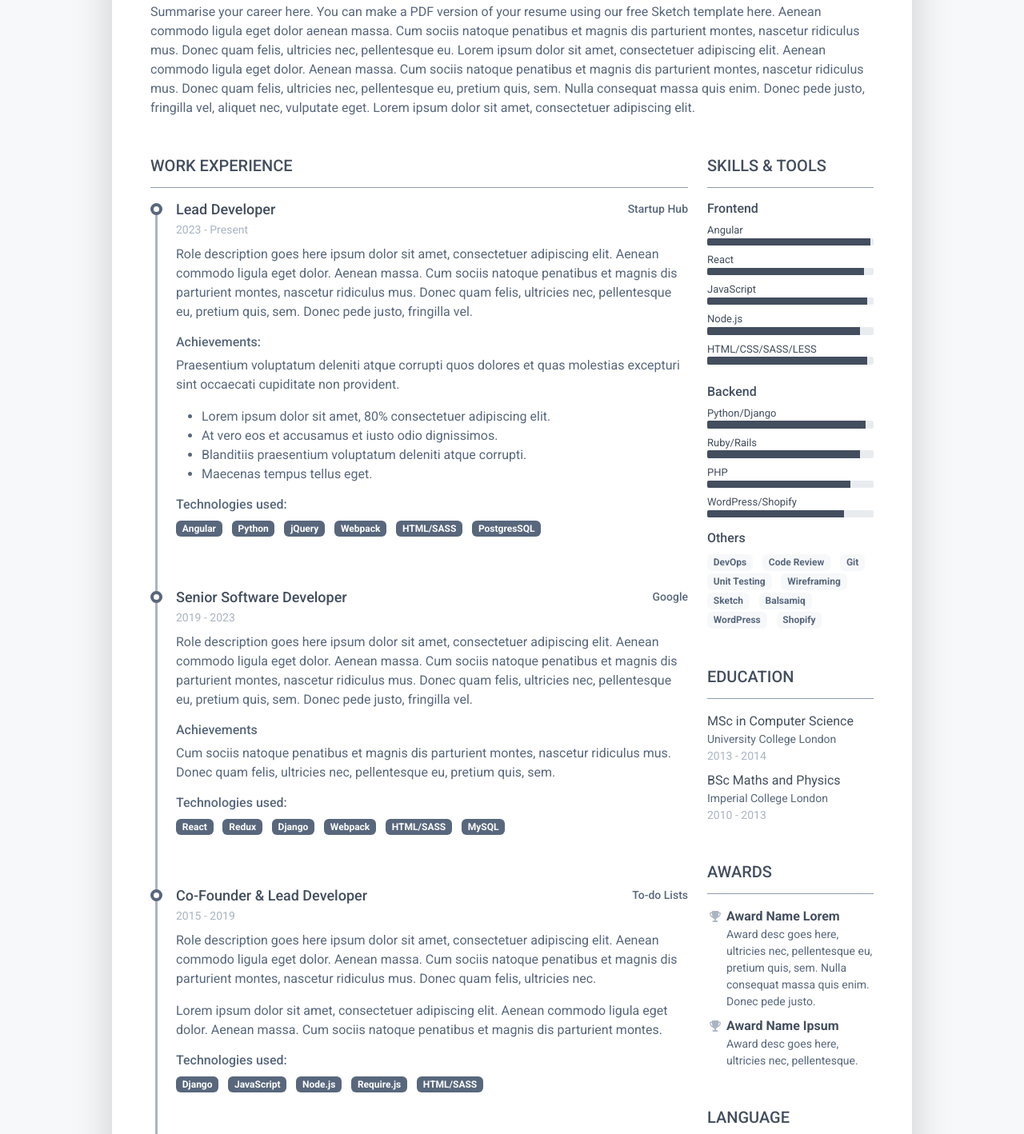
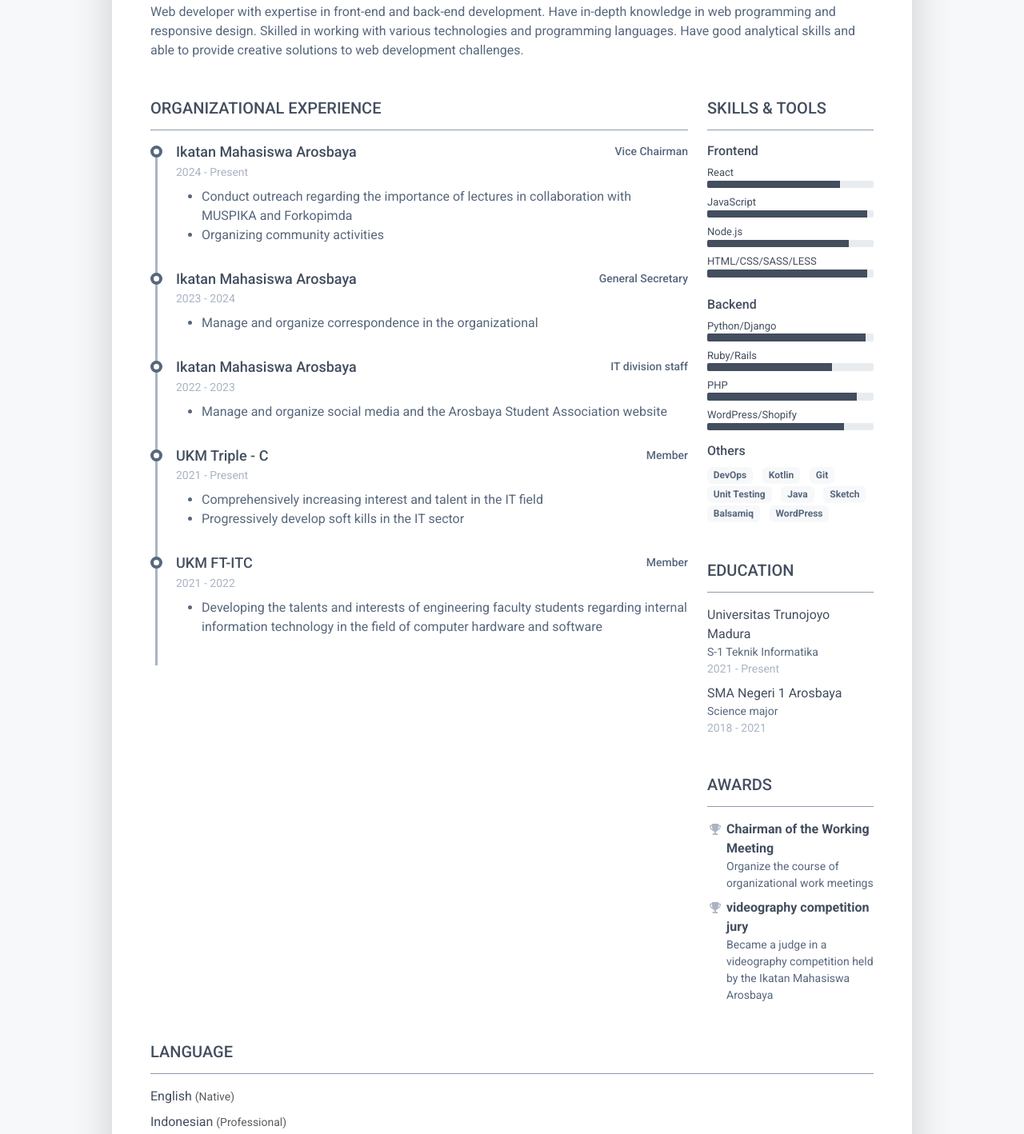
Before and after one commit to FaturRosek/tugas2-fswd-arkatama, a plain HTML site: page index.html in a window 1280 px wide. Shown: the part 351-1769 px from the top of the page at 80% size. Drawn offline with Linux system fonts and the light colour scheme.

Commit message:
[FIX] feat cv

```diff
--- a/index.html
+++ b/index.html
@@ -30,26 +30,18 @@
 		    <header class="resume-header pt-4 pt-md-0">
 			    <div class="row">
 				    <div class="col-block col-md-auto resume-picture-holder text-center text-md-start">
-				        <img class="picture" src="assets/images/profile.jpg" alt="">
+				        <img class="picture" src="assets/images/foto.jpg" alt="" height="220">
 				    </div><!--//col-->
 				    <div class="col">
 					    <div class="row p-4 justify-content-center justify-content-md-between">
 						    <div class="primary-info col-auto">
-							    <h1 class="name mt-0 mb-1 text-white text-uppercase text-uppercase">Steve Doe</h1>
+							    <h1 class="name mt-0 mb-1 text-white text-uppercase text-uppercase">Fatur Rosek</h1>
 							    <div class="title mb-3">Full Stack Developer</div>
 							    <ul class="list-unstyled">
-								    <li class="mb-2"><a class="text-link" href="#"><i class="far fa-envelope fa-fw me-2" data-fa-transform="grow-3"></i>Steve.Doe@website.com</a></li>
-								    <li><a class="text-link" href="#"><i class="fas fa-mobile-alt fa-fw me-2" data-fa-transform="grow-6"></i>0123 456 78900</a></li>
+								    <li class="mb-2"><a class="text-link" href="#"><i class="far fa-envelope fa-fw me-2" data-fa-transform="grow-3"></i>faturviagenzjr@gmail.com</a></li>
+								    <li><a class="text-link" href="#"><i class="fas fa-mobile-alt fa-fw me-2" data-fa-transform="grow-6"></i>08813125679</a></li>
 							    </ul>
 						    </div><!--//primary-info-->
-						    <div class="secondary-info col-auto mt-2">
-							    <ul class="resume-social list-unstyled">
-					                <li class="mb-3"><a class="text-link" href="#"><span class="fa-container text-center me-2"><i class="fab fa-linkedin-in fa-fw"></i></span>linkedin.com/in/stevedoe</a></li>
-					                <li class="mb-3"><a class="text-link" href="#"><span class="fa-container text-center me-2"><i class="fab fa-github-alt fa-fw"></i></span>github.com/username</a></li>
-					                <li class="mb-3"><a class="text-link" href="#"><span class="fa-container text-center me-2"><i class="fab fa-codepen fa-fw"></i></span>codepen.io/username/</a></li>
-					                <li><a class="text-link" href="#"><span class="fa-container text-center me-2"><i class="fas fa-globe"></i></span>yourwebsite.com</a></li>
-							    </ul>
-						    </div><!--//secondary-info-->
 					    </div><!--//row-->
 
 				    </div><!--//col-->
@@ -59,120 +51,110 @@
 			    <section class="resume-section summary-section mb-5">
 				    <h2 class="resume-section-title text-uppercase font-weight-bold pb-3 mb-3">Career Summary</h2>
 				    <div class="resume-section-content">
-					    <p class="mb-0">Summarise your career here. <a class="text-reset text-link" href="https://themes.3rdwavemedia.com/resources/sketch-template/pillar-sketch-sketch-resume-template-for-developers/" target="_blank">You can make a PDF version of your resume using our free Sketch template here</a>. Aenean commodo ligula eget dolor aenean massa. Cum sociis natoque penatibus et magnis dis parturient montes, nascetur ridiculus mus. Donec quam felis, ultricies nec, pellentesque eu. Lorem ipsum dolor sit amet, consectetuer adipiscing elit. Aenean commodo ligula eget dolor. Aenean massa. Cum sociis natoque penatibus et magnis dis parturient montes, nascetur ridiculus mus. Donec quam felis, ultricies nec, pellentesque eu, pretium quis, sem. Nulla consequat massa quis enim. Donec pede justo, fringilla vel, aliquet nec, vulputate eget. Lorem ipsum dolor sit amet, consectetuer adipiscing elit.</p>
+					    <p class="mb-0">Web developer with expertise in front-end and back-end development. Have in-depth knowledge in web programming and responsive design. Skilled in working with various technologies and programming languages. Have good analytical skills and able to provide creative solutions to web development challenges.</p>
 				    </div>
 			    </section><!--//summary-section-->
 			    <div class="row">
 				    <div class="col-lg-9">
 					    <section class="resume-section experience-section mb-5">
-						    <h2 class="resume-section-title text-uppercase font-weight-bold pb-3 mb-3">Work Experience</h2>
+						    <h2 class="resume-section-title text-uppercase font-weight-bold pb-3 mb-3">Organizational Experience</h2>
 						    <div class="resume-section-content">
 							    <div class="resume-timeline position-relative">
-								    <article class="resume-timeline-item position-relative pb-5">
+								    <article class="resume-timeline-item position-relative pb-3">
 
 									    <div class="resume-timeline-item-header mb-2">
 										    <div class="d-flex flex-column flex-md-row">
-										        <h3 class="resume-position-title font-weight-bold mb-1">Lead Developer</h3>
-										        <div class="resume-company-name ms-auto">Startup Hub</div>
+										        <h3 class="resume-position-title font-weight-bold mb-1">Ikatan Mahasiswa Arosbaya</h3>
+										        <div class="resume-company-name ms-auto">Vice Chairman</div>
 										    </div><!--//row-->
-										    <div class="resume-position-time">2023 - Present</div>
+										    <div class="resume-position-time">2024 - Present</div>
 									    </div><!--//resume-timeline-item-header-->
 									    <div class="resume-timeline-item-desc">
-										    <p>Role description goes here ipsum dolor sit amet, consectetuer adipiscing elit. Aenean commodo ligula eget dolor. Aenean massa. Cum sociis natoque penatibus et magnis dis parturient montes, nascetur ridiculus mus. Donec quam felis, ultricies nec, pellentesque eu, pretium quis, sem. Donec pede justo, fringilla vel.</p>
-										    <h4 class="resume-timeline-item-desc-heading font-weight-bold">Achievements:</h4>
-										    <p>Praesentium voluptatum deleniti atque corrupti quos dolores et quas molestias excepturi sint occaecati cupiditate non provident.</p>
+
 										    <ul>
-											    <li>Lorem ipsum dolor sit amet, 80% consectetuer adipiscing elit.</li>
-											    <li>At vero eos et accusamus et iusto odio dignissimos.</li>
-											    <li>Blanditiis praesentium voluptatum deleniti atque corrupti.</li>
-											    <li>Maecenas tempus tellus eget.</li>
-										    </ul>
-										    <h4 class="resume-timeline-item-desc-heading font-weight-bold">Technologies used:</h4>
-										    <ul class="list-inline">
-											    <li class="list-inline-item"><span class="badge bg-secondary badge-pill">Angular</span></li>
-											    <li class="list-inline-item"><span class="badge bg-secondary badge-pill">Python</span></li>
-											    <li class="list-inline-item"><span class="badge bg-secondary badge-pill">jQuery</span></li>
-											    <li class="list-inline-item"><span class="badge bg-secondary badge-pill">Webpack</span></li>
-											    <li class="list-inline-item"><span class="badge bg-secondary badge-pill">HTML/SASS</span></li>
-											    <li class="list-inline-item"><span class="badge bg-secondary badge-pill">PostgresSQL</span></li>
+											    <li>Conduct outreach regarding the importance of lectures in collaboration with MUSPIKA and
+													Forkopimda</li>
+												<li>Organizing community activities</li>
 										    </ul>
 									    </div><!--//resume-timeline-item-desc-->
 
 								    </article><!--//resume-timeline-item-->
 
-								    <article class="resume-timeline-item position-relative pb-5">
+								    <article class="resume-timeline-item position-relative pb-3">
 
 									    <div class="resume-timeline-item-header mb-2">
 										    <div class="d-flex flex-column flex-md-row">
-										        <h3 class="resume-position-title font-weight-bold mb-1">Senior Software Developer</h3>
-										        <div class="resume-company-name ms-auto">Google</div>
+										        <h3 class="resume-position-title font-weight-bold mb-1">Ikatan Mahasiswa Arosbaya</h3>
+										        <div class="resume-company-name ms-auto">General Secretary</div>
 										    </div><!--//row-->
-										    <div class="resume-position-time">2019 - 2023</div>
+										    <div class="resume-position-time">2023 - 2024</div>
 									    </div><!--//resume-timeline-item-header-->
 									    <div class="resume-timeline-item-desc">
-										    <p>Role description goes here ipsum dolor sit amet, consectetuer adipiscing elit. Aenean commodo ligula eget dolor. Aenean massa. Cum sociis natoque penatibus et magnis dis parturient montes, nascetur ridiculus mus. Donec quam felis, ultricies nec, pellentesque eu, pretium quis, sem. Donec pede justo, fringilla vel.</p>
-										    <h4 class="resume-timeline-item-desc-heading font-weight-bold">Achievements</h4>
-										    <p>Cum sociis natoque penatibus et magnis dis parturient montes, nascetur ridiculus mus. Donec quam felis, ultricies nec, pellentesque eu, pretium quis, sem.</p>
-										    <h4 class="resume-timeline-item-desc-heading font-weight-bold">Technologies used:</h4>
-										    <ul class="list-inline">
-											    <li class="list-inline-item"><span class="badge bg-secondary badge-pill">React</span></li>
-											    <li class="list-inline-item"><span class="badge bg-secondary badge-pill">Redux</span></li>
-											    <li class="list-inline-item"><span class="badge bg-secondary badge-pill">Django</span></li>
-											    <li class="list-inline-item"><span class="badge bg-secondary badge-pill">Webpack</span></li>
-											    <li class="list-inline-item"><span class="badge bg-secondary badge-pill">HTML/SASS</span></li>
-											    <li class="list-inline-item"><span class="badge bg-secondary badge-pill">MySQL</span></li>
+
+										    <ul>
+											    <li>Manage and organize correspondence in the organizational</li>
+
 										    </ul>
-									    </div><!--//resume-timeline-item-desc-->
+											</div>
 
 								    </article><!--//resume-timeline-item-->
 
-								    <article class="resume-timeline-item position-relative pb-5">
+								    <article class="resume-timeline-item position-relative pb-3">
 
 									    <div class="resume-timeline-item-header mb-2">
 										    <div class="d-flex flex-column flex-md-row">
-										        <h3 class="resume-position-title font-weight-bold mb-1">Co-Founder & Lead Developer</h3>
-										        <div class="resume-company-name ms-auto">To-do Lists</div>
+										        <h3 class="resume-position-title font-weight-bold mb-1">Ikatan Mahasiswa Arosbaya</h3>
+										        <div class="resume-company-name ms-auto">IT division staff</div>
 										    </div><!--//row-->
-										    <div class="resume-position-time">2015 - 2019</div>
+										    <div class="resume-position-time">2022 - 2023</div>
 									    </div><!--//resume-timeline-item-header-->
-									    <div class="resume-timeline-item-desc">
-										    <p>Role description goes here ipsum dolor sit amet, consectetuer adipiscing elit. Aenean commodo ligula eget dolor. Aenean massa. Cum sociis natoque penatibus et magnis dis parturient montes, nascetur ridiculus mus. Donec quam felis, ultricies nec.</p>
-										    <p>Lorem ipsum dolor sit amet, consectetuer adipiscing elit. Aenean commodo ligula eget dolor. Aenean massa. Cum sociis natoque penatibus et magnis dis parturient montes.</p>
-										    <h4 class="resume-timeline-item-desc-heading font-weight-bold">Technologies used:</h4>
-										    <ul class="list-inline">
-											    <li class="list-inline-item"><span class="badge bg-secondary badge-pill">Django</span></li>
-											    <li class="list-inline-item"><span class="badge bg-secondary badge-pill">JavaScript</span></li>
-											    <li class="list-inline-item"><span class="badge bg-secondary badge-pill">Node.js</span></li>
-											    <li class="list-inline-item"><span class="badge bg-secondary badge-pill">Require.js</span></li>
-											    <li class="list-inline-item"><span class="badge bg-secondary badge-pill">HTML/SASS</span></li>
+										<div class="resume-timeline-item-desc">
+
+										    <ul>
+											    <li>Manage and organize social media and the Arosbaya Student Association website</li>
+
 										    </ul>
-									    </div><!--//resume-timeline-item-desc-->
+											</div>
 
 								    </article><!--//resume-timeline-item-->
 
-								    <article class="resume-timeline-item position-relative">
+								    <article class="resume-timeline-item position-relative pb-3">
 
 									    <div class="resume-timeline-item-header mb-2">
 										    <div class="d-flex flex-column flex-md-row">
-										        <h3 class="resume-position-title font-weight-bold mb-1">Web Developer <small class="text-muted">(Intern)</small></h3>
-										        <div class="resume-company-name ms-auto">Amazon</div>
+										        <h3 class="resume-position-title font-weight-bold mb-1">UKM Triple - C</h3>
+										        <div class="resume-company-name ms-auto">Member</div>
 										    </div><!--//row-->
-										    <div class="resume-position-time">2014 - 2015</div>
+										    <div class="resume-position-time">2021 - Present</div>
 									    </div><!--//resume-timeline-item-header-->
-									    <div class="resume-timeline-item-desc">
-										    <p>Role description goes here ipsum dolor sit amet, consectetuer adipiscing elit. Aenean commodo ligula eget dolor. Aenean massa. Cum sociis natoque penatibus et magnis dis parturient montes, nascetur ridiculus mus. Donec quam felis, ultricies nec. Fusce vulputate eleifend sapien. Vestibulum purus quam, scelerisque ut, mollis sed, nonummy id, metus. Nullam accumsan lorem in dui. Cras ultricies mi eu turpis hendrerit fringilla. Vestibulum.</p>
-										    <h4 class="resume-timeline-item-desc-heading font-weight-bold">Technologies used:</h4>
-										    <ul class="list-inline">
-											    <li class="list-inline-item"><span class="badge bg-secondary badge-pill">Ruby on Rails</span></li>
-											    <li class="list-inline-item"><span class="badge bg-secondary badge-pill">jQuery</span></li>
-											    <li class="list-inline-item"><span class="badge bg-secondary badge-pill">HTML/LESS</span></li>
-											    <li class="list-inline-item"><span class="badge bg-secondary badge-pill">MongoDB</span></li>
+										<div class="resume-timeline-item-desc">
+
+										    <ul>
+											    <li>Comprehensively increasing interest and talent in the IT field</li>
+												<li>Progressively develop soft kills in the IT sector</li>
 										    </ul>
-									    </div><!--//resume-timeline-item-desc-->
+											</div>
 
 								    </article><!--//resume-timeline-item-->
 
+									<article class="resume-timeline-item position-relative pb-3">
 
+									    <div class="resume-timeline-item-header mb-2">
+										    <div class="d-flex flex-column flex-md-row">
+										        <h3 class="resume-position-title font-weight-bold mb-1">UKM FT-ITC</h3>
+										        <div class="resume-company-name ms-auto">Member</div>
+										    </div><!--//row-->
+										    <div class="resume-position-time">2021 - 2022</div>
+									    </div><!--//resume-timeline-item-header-->
+										<div class="resume-timeline-item-desc">
+
+										    <ul>
+											    <li>Developing the talents and interests of engineering faculty students regarding internal information technology
+													in the field of computer hardware and software</li>
+										    </ul>
+											</div>
+
+								    </article><!--//resume-timeline-item-->
 							    </div><!--//resume-timeline-->
 
 
@@ -191,15 +173,9 @@
 							        <h4 class="resume-skills-cat font-weight-bold">Frontend</h4>
 							        <ul class="list-unstyled mb-4">
 								        <li class="mb-2">
-								            <div class="resume-skill-name">Angular</div>
-									        <div class="progress resume-progress">
-											    <div class="progress-bar theme-progress-bar-dark" role="progressbar" style="width: 98%" aria-valuenow="25" aria-valuemin="0" aria-valuemax="100"></div>
-											</div>
-								        </li>
-								        <li class="mb-2">
 								            <div class="resume-skill-name">React</div>
 									        <div class="progress resume-progress">
-											    <div class="progress-bar theme-progress-bar-dark" role="progressbar" style="width: 94%" aria-valuenow="25" aria-valuemin="0" aria-valuemax="100"></div>
+											    <div class="progress-bar theme-progress-bar-dark" role="progressbar" style="width: 80%" aria-valuenow="25" aria-valuemin="0" aria-valuemax="100"></div>
 											</div>
 								        </li>
 								        <li class="mb-2">
@@ -212,7 +188,7 @@
 								        <li class="mb-2">
 								            <div class="resume-skill-name">Node.js</div>
 									        <div class="progress resume-progress">
-											    <div class="progress-bar theme-progress-bar-dark" role="progressbar" style="width: 92%" aria-valuenow="25" aria-valuemin="0" aria-valuemax="100"></div>
+											    <div class="progress-bar theme-progress-bar-dark" role="progressbar" style="width: 85%" aria-valuenow="25" aria-valuemin="0" aria-valuemax="100"></div>
 											</div>
 								        </li>
 								        <li class="mb-2">
@@ -236,13 +212,13 @@
 								        <li class="mb-2">
 								            <div class="resume-skill-name">Ruby/Rails</div>
 									        <div class="progress resume-progress">
-											    <div class="progress-bar theme-progress-bar-dark" role="progressbar" style="width: 92%" aria-valuenow="25" aria-valuemin="0" aria-valuemax="100"></div>
+											    <div class="progress-bar theme-progress-bar-dark" role="progressbar" style="width: 75%" aria-valuenow="25" aria-valuemin="0" aria-valuemax="100"></div>
 											</div>
 								        </li>
 								        <li class="mb-2">
 								            <div class="resume-skill-name">PHP</div>
 									        <div class="progress resume-progress">
-											    <div class="progress-bar theme-progress-bar-dark" role="progressbar" style="width: 86%" aria-valuenow="25" aria-valuemin="0" aria-valuemax="100"></div>
+											    <div class="progress-bar theme-progress-bar-dark" role="progressbar" style="width: 90%" aria-valuenow="25" aria-valuemin="0" aria-valuemax="100"></div>
 											</div>
 								        </li>
 								        <li class="mb-2">
@@ -258,14 +234,14 @@
 						            <h4 class="resume-skills-cat font-weight-bold">Others</h4>
 						            <ul class="list-inline">
 							            <li class="list-inline-item"><span class="badge badge-light">DevOps</span></li>
-							            <li class="list-inline-item"><span class="badge badge-light">Code Review</span></li>
+							            <li class="list-inline-item"><span class="badge badge-light">Kotlin</span></li>
 							            <li class="list-inline-item"><span class="badge badge-light">Git</span></li>
 							            <li class="list-inline-item"><span class="badge badge-light">Unit Testing</span></li>
-							            <li class="list-inline-item"><span class="badge badge-light">Wireframing</span></li>
+							            <li class="list-inline-item"><span class="badge badge-light">Java</span></li>
 							            <li class="list-inline-item"><span class="badge badge-light">Sketch</span></li>
 							            <li class="list-inline-item"><span class="badge badge-light">Balsamiq</span></li>
 							            <li class="list-inline-item"><span class="badge badge-light">WordPress</span></li>
-							            <li class="list-inline-item"><span class="badge badge-light">Shopify</span></li>
+
 						            </ul>
 						        </div><!--//resume-skill-item-->
 						    </div><!--resume-section-content-->
@@ -275,14 +251,14 @@
 						    <div class="resume-section-content">
 							    <ul class="list-unstyled">
 								    <li class="mb-2">
-								        <div class="resume-degree font-weight-bold">MSc in Computer Science</div>
-								        <div class="resume-degree-org">University College London</div>
-								        <div class="resume-degree-time">2013 - 2014</div>
+								        <div class="resume-degree font-weight-bold">Universitas Trunojoyo Madura</div>
+								        <div class="resume-degree-org">S-1 Teknik Informatika</div>
+								        <div class="resume-degree-time">2021 - Present</div>
 								    </li>
 								    <li>
-								        <div class="resume-degree font-weight-bold">BSc Maths and Physics</div>
-								        <div class="resume-degree-org">Imperial College London</div>
-								        <div class="resume-degree-time">2010 - 2013</div>
+								        <div class="resume-degree font-weight-bold">SMA Negeri 1 Arosbaya</div>
+								        <div class="resume-degree-org">Science major</div>
+								        <div class="resume-degree-time">2018 - 2021</div>
 								    </li>
 							    </ul>
 						    </div>
@@ -293,13 +269,14 @@
 							    <ul class="list-unstyled resume-awards-list">
 								    <li class="mb-2 ps-4 position-relative">
 								        <i class="resume-award-icon fas fa-trophy position-absolute" data-fa-transform="shrink-2"></i>
-								        <div class="resume-award-name">Award Name Lorem</div>
-								        <div class="resume-award-desc">Award desc goes here, ultricies nec, pellentesque eu, pretium quis, sem. Nulla consequat massa quis enim. Donec pede justo.</div>
+								        <div class="resume-award-name">Chairman of the Working Meeting</div>
+								        <div class="resume-award-desc">Organize the course of organizational work meetings</div>
 								    </li>
 								    <li class="mb-0 ps-4 position-relative">
 								        <i class="resume-award-icon fas fa-trophy position-absolute" data-fa-transform="shrink-2"></i>
-								        <div class="resume-award-name">Award Name Ipsum</div>
-								        <div class="resume-award-desc">Award desc goes here, ultricies nec, pellentesque.</div>
+								        <div class="resume-award-name">videography competition jury</div>
+								        <div class="resume-award-desc">Became a judge in a videography competition held by the Ikatan Mahasiswa Arosbaya</div>
+										</div>
 								    </li>
 							    </ul>
 						    </div>
@@ -309,8 +286,8 @@
 						    <div class="resume-section-content">
 							    <ul class="list-unstyled resume-lang-list">
 								    <li class="mb-2"><span class="resume-lang-name font-weight-bold">English</span> <small class="text-muted font-weight-normal">(Native)</small></li>
-								    <li class="mb-2 align-middle"><span class="resume-lang-name font-weight-bold">French</span> <small class="text-muted font-weight-normal">(Professional)</small></li>
-								    <li><span class="resume-lang-name font-weight-bold">Spanish</span> <small class="text-muted font-weight-normal">(Professional)</small></li>
+								    <li class="mb-2 align-middle"><span class="resume-lang-name font-weight-bold">Indonesian</span> <small class="text-muted font-weight-normal">(Professional)</small></li>
+
 							    </ul>
 						    </div>
 					    </section><!--//language-section-->
@@ -319,8 +296,8 @@
 						    <div class="resume-section-content">
 							    <ul class="list-unstyled">
 								    <li class="mb-1">Climbing</li>
-								    <li class="mb-1">Snowboarding</li>
-								    <li class="mb-1">Cooking</li>
+								    <li class="mb-1">Reading</li>
+								    <li class="mb-1">Sporting</li>
 							    </ul>
 						    </div>
 					    </section><!--//interests-section-->
```
Also changed, not shown: 1 other file.
